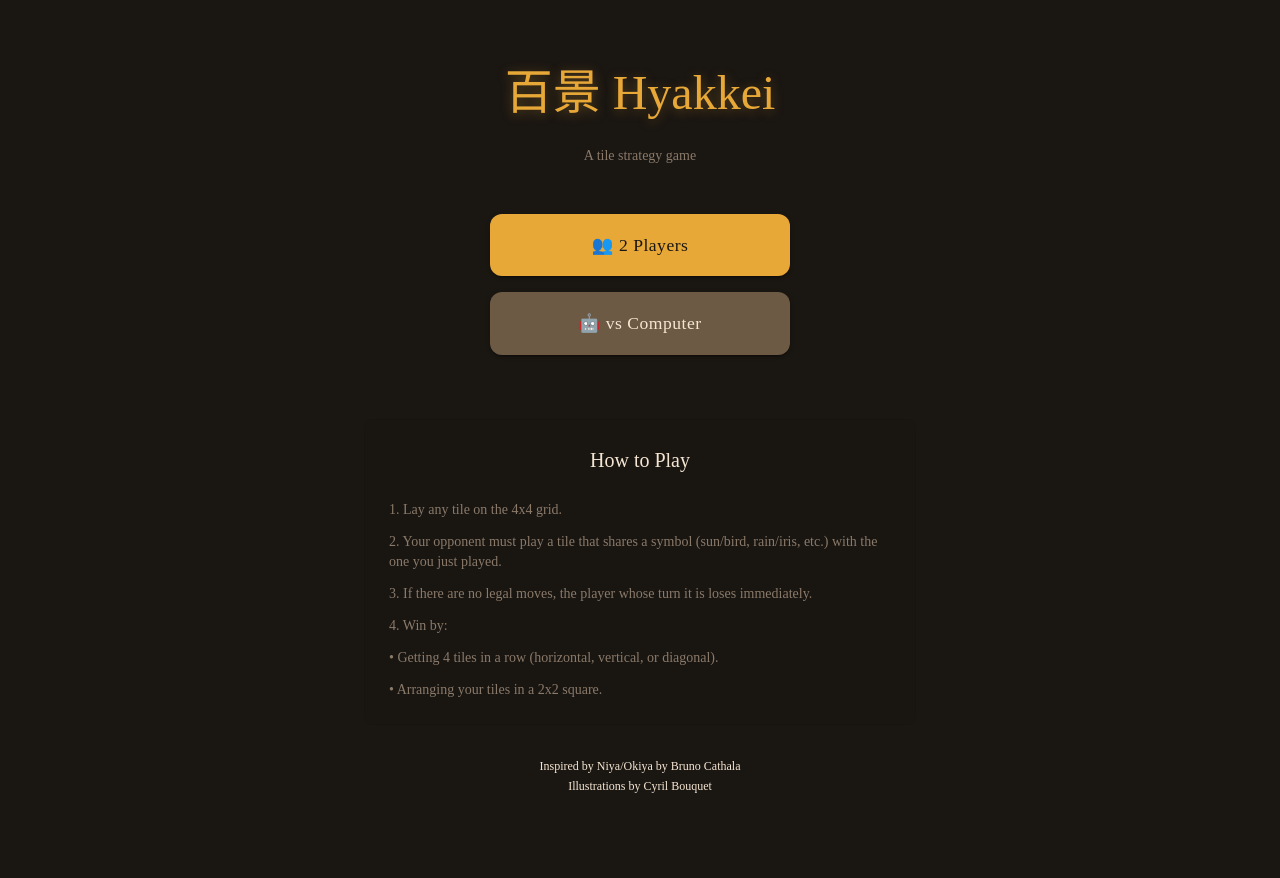
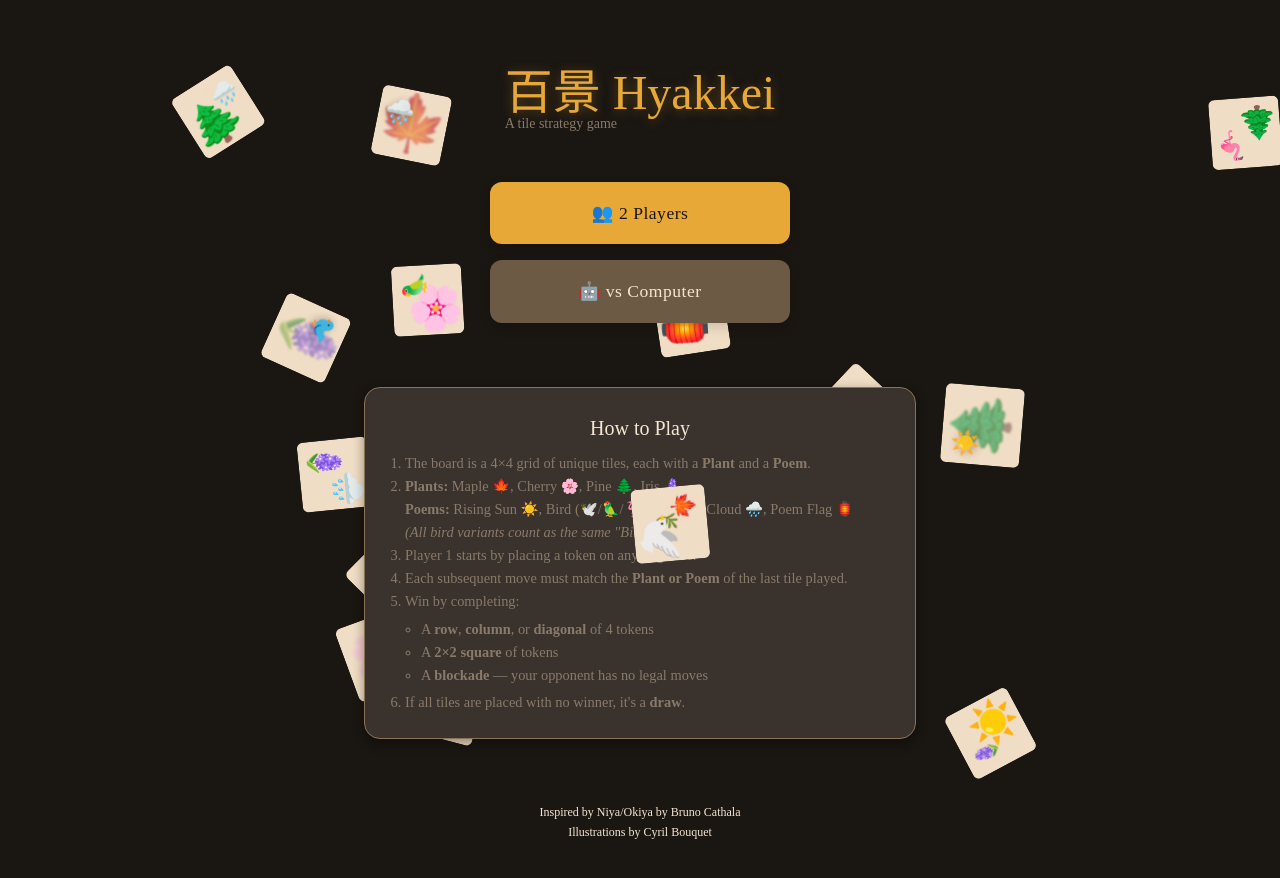
Before and after one commit to andHW/ukiyoe, a React (Vite) app in the folder web/: page / in a window 1280 px wide. Shown: the top 878 px of the page. Built offline with nearby package versions, Linux system fonts and the light colour scheme; a web font is replaced by a local one.

Commit message:
feat: Introduce falling tiles background animation and refactor game rules into a dedicated component.

```diff
--- /dev/null
+++ b/web/src/components/dialogs/RulesContent.tsx
@@ -0,0 +1,26 @@
+import Box from "@mui/material/Box";
+import { tokens } from "../../theme";
+
+export default function RulesContent() {
+  return (
+    <Box component="ol" sx={{ pl: 2, m: 0, color: tokens.colors.textMuted, fontSize: "0.9rem", lineHeight: 1.6 }}>
+      <li>The board is a 4×4 grid of unique tiles, each with a <strong>Plant</strong> and a <strong>Poem</strong>.</li>
+      <li>
+        <strong>Plants:</strong> Maple 🍁, Cherry 🌸, Pine 🌲, Iris 🪻<br />
+        <strong>Poems:</strong> Rising Sun ☀️, Bird (🕊️/🦜/🦩/🐦), Rain Cloud 🌧️, Poem Flag 🏮<br />
+        <em>(All bird variants count as the same "Bird" element)</em>
+      </li>
+      <li>Player 1 starts by placing a token on any <strong>edge tile</strong>.</li>
+      <li>Each subsequent move must match the <strong>Plant or Poem</strong> of the last tile played.</li>
+      <li>
+        Win by completing:
+        <Box component="ul" sx={{ pl: 2, my: 0.5 }}>
+          <li>A <strong>row</strong>, <strong>column</strong>, or <strong>diagonal</strong> of 4 tokens</li>
+          <li>A <strong>2×2 square</strong> of tokens</li>
+          <li>A <strong>blockade</strong> — your opponent has no legal moves</li>
+        </Box>
+      </li>
+      <li>If all tiles are placed with no winner, it's a <strong>draw</strong>.</li>
+    </Box>
+  );
+}
--- a/web/src/components/dialogs/RulesPanel.tsx
+++ b/web/src/components/dialogs/RulesPanel.tsx
@@ -1,12 +1,11 @@
-// Rules panel — collapsible how-to-play
 import { styled } from "@mui/material/styles";
 import Button from "@mui/material/Button";
 import Collapse from "@mui/material/Collapse";
 import Typography from "@mui/material/Typography";
-import Box from "@mui/material/Box";
 import ExpandMoreIcon from "@mui/icons-material/ExpandMore";
 import ExpandLessIcon from "@mui/icons-material/ExpandLess";
 import { tokens } from "../../theme";
+import RulesContent from "./RulesContent";
 
 const Panel = styled("div")({
   background: tokens.colors.bgCard,
@@ -48,25 +47,7 @@ export default function RulesPanel({ open, onToggle }: RulesPanelProps) {
           <Typography variant="h6" sx={{ fontFamily: tokens.fonts.display, color: tokens.colors.textPrimary, mb: 1 }}>
             Rules
           </Typography>
-          <Box component="ol" sx={{ pl: 2, m: 0, color: tokens.colors.textSecondary, fontSize: "0.9rem", lineHeight: 1.6 }}>
-            <li>The board is a 4×4 grid of unique tiles, each with a <strong>Plant</strong> and a <strong>Poem</strong>.</li>
-            <li>
-              <strong>Plants:</strong> Maple 🍁, Cherry 🌸, Pine 🌲, Iris 🪻<br />
-              <strong>Poems:</strong> Rising Sun ☀️, Bird (🕊️/🦜/🦩/🐦), Rain Cloud 🌧️, Poem Flag 🏮<br />
-              <em>(All bird variants count as the same "Bird" element)</em>
-            </li>
-            <li>Player 1 starts by placing a token on any <strong>edge tile</strong>.</li>
-            <li>Each subsequent move must match the <strong>Plant or Poem</strong> of the last tile played.</li>
-            <li>
-              Win by completing:
-              <Box component="ul" sx={{ pl: 2, my: 0.5 }}>
-                <li>A <strong>row</strong>, <strong>column</strong>, or <strong>diagonal</strong> of 4 tokens</li>
-                <li>A <strong>2×2 square</strong> of tokens</li>
-                <li>A <strong>blockade</strong> — your opponent has no legal moves</li>
-              </Box>
-            </li>
-            <li>If all tiles are placed with no winner, it's a <strong>draw</strong>.</li>
-          </Box>
+          <RulesContent />
         </Panel>
       </Collapse>
     </>
--- a/web/src/components/game/BoardTile.tsx
+++ b/web/src/components/game/BoardTile.tsx
@@ -115,39 +115,46 @@ const legalHighlightSx = {
 
 interface BoardTileProps {
   tile: Tile;
-  index: number;
-  isTaken: boolean;
-  isP1: boolean;
-  isP2: boolean;
-  isWin: boolean;
-  isLegalHinted: boolean; // legal + hints enabled
-  isLegalHidden: boolean; // legal + hints disabled
-  canInteract: boolean;
-  overlapping: boolean;
-  noBlur: boolean;
-  simpleBirds: boolean;
-  playerEmoji: { p1: string; p2: string };
-  onClick: (index: number) => void;
+  index?: number;
+  isTaken?: boolean;
+  isP1?: boolean;
+  isP2?: boolean;
+  isWin?: boolean;
+  isLegalHinted?: boolean; // legal + hints enabled
+  isLegalHidden?: boolean; // legal + hints disabled
+  canInteract?: boolean;
+  overlapping?: boolean;
+  noBlur?: boolean;
+  simpleBirds?: boolean;
+  playerEmoji?: { p1: string; p2: string };
+  onClick?: (index: number) => void;
+  // New prop to force a specific variant style (for falling tiles)
+  forceVariant?: string;
+  style?: React.CSSProperties;
 }
 
 export default function BoardTile({
   tile,
-  index,
-  isTaken,
-  isP1,
-  isP2,
-  isWin,
-  isLegalHinted,
-  canInteract,
-  overlapping,
-  noBlur,
-  simpleBirds,
-  playerEmoji,
+  index = 0,
+  isTaken = false,
+  isP1 = false,
+  isP2 = false,
+  isWin = false,
+  isLegalHinted = false,
+  canInteract = false,
+  overlapping = true,
+  noBlur = false,
+  simpleBirds = false,
+  playerEmoji = { p1: "🔴", p2: "⚫" },
   onClick,
+  forceVariant,
+  style,
 }: BoardTileProps) {
-  const clickable = canInteract && (isLegalHinted || !isTaken);
-  const variant = overlapping ? getTileVariant(tile.plant, tile.poem) : null;
-  const vStyles = variant ? variantStyles[variant] : null;
+  const clickable = canInteract && (isLegalHinted || !isTaken) && !!onClick;
+
+  // Use forced variant if provided, otherwise calculate based on overlapping logic
+  const variantKey = forceVariant || (overlapping ? getTileVariant(tile.plant, tile.poem) : null);
+  const vStyles = variantKey ? variantStyles[variantKey] : null;
 
   const noBlurFilter = { filter: "none" };
   const plantStyle: React.CSSProperties = {
@@ -169,7 +176,8 @@ export default function BoardTile({
   return (
     <TileRoot
       clickable={clickable}
-      onClick={() => clickable && onClick(index)}
+      onClick={() => clickable && onClick?.(index)}
+      style={style}
       sx={{
         ...(isTaken && { cursor: "default" }),
         ...(isWin && winCellSx),
--- /dev/null
+++ b/web/src/components/home/FallingTiles.tsx
@@ -0,0 +1,155 @@
+import { useState } from "react";
+import Box from "@mui/material/Box";
+import { keyframes } from "@mui/material/styles";
+import { Plant, Poem } from "../../engine/types";
+import { getTileVariant } from "../../utils/tileVariant";
+import BoardTile from "../game/BoardTile";
+
+// Generate the full deck of 16 unique tiles
+const UNIQUE_TILES = Object.values(Plant).flatMap((plant) =>
+  Object.values(Poem).map((poem) => ({ plant, poem }))
+);
+
+const fallAnimation = keyframes`
+  0% { transform: translateY(-20vh) rotate(var(--start-rot)); opacity: 0; }
+  10% { opacity: 0.9; }
+  90% { opacity: 0.9; }
+  100% { transform: translateY(120vh) rotate(var(--end-rot)); opacity: 0; }
+`;
+
+interface TileProps {
+  id: number;
+  data: { plant: Plant; poem: Poem };
+  left: number; // 0-100%
+  size: number; // rem
+  duration: number; // s
+  delay: number; // s
+  zIndex: number;
+  rotationStart: number; // deg
+  rotationEnd: number; // deg
+  staticTop?: number; // 0-100% for static mode
+  variant: string; // Pre-calculated variant
+  generation: number; // Increment to force remount
+}
+
+const Z_INDICES = [5, 15, 25, 35, 45]; // Interleaved with UI (10, 20, 30, 40, 50)
+
+function shuffle<T>(array: T[]): T[] {
+  const newArray = [...array];
+  for (let i = newArray.length - 1; i > 0; i--) {
+    const j = Math.floor(Math.random() * (i + 1));
+    [newArray[i], newArray[j]] = [newArray[j], newArray[i]];
+  }
+  return newArray;
+}
+
+function randomizeTile(id: number, data: { plant: Plant; poem: Poem }, isStatic: boolean, generation: number): TileProps {
+  const rotationStart = Math.random() * 360;
+  // Rotate between 180 and 720 degrees during fall, randomized direction
+  const rotationDist = (180 + Math.random() * 540) * (Math.random() > 0.5 ? 1 : -1);
+
+  return {
+    id,
+    data,
+    left: Math.random() * 90 + 5,
+    size: 3 + Math.random() * 2, // 3rem - 5rem
+    duration: 15 + Math.random() * 15, // 15s - 30s
+    // Only use delay for first generation to stagger starts.
+    // Subsequent generations start immediately (delay 0) since strict sequencing doesn't matter as much,
+    // or we can add small delay to prevent instant reappear.
+    delay: generation === 0 ? -Math.random() * 20 : 0,
+    zIndex: Z_INDICES[Math.floor(Math.random() * Z_INDICES.length)],
+    rotationStart,
+    rotationEnd: rotationStart + rotationDist,
+    staticTop: isStatic ? Math.random() * 100 : undefined,
+    variant: getTileVariant(data.plant, data.poem),
+    generation,
+  };
+}
+
+function generateInitialTiles(isStatic: boolean): TileProps[] {
+  const shuffledDeck = shuffle(UNIQUE_TILES);
+  return shuffledDeck.map((tileData, i) => randomizeTile(i, tileData, isStatic, 0));
+}
+
+interface FallingTilesProps {
+  enabled: boolean; // Now treated as "playing" vs "paused"
+}
+
+export default function FallingTiles({ enabled }: FallingTilesProps) {
+  const [isLowEnd] = useState(() => {
+    // Detect low-end device or reduced motion preference
+    if (typeof window === 'undefined') return false;
+    const mediaQuery = window.matchMedia("(prefers-reduced-motion: reduce)");
+    const concurrency = navigator.hardwareConcurrency || 4;
+    return concurrency < 4 || mediaQuery.matches;
+  });
+
+  const [tiles, setTiles] = useState(() => generateInitialTiles(isLowEnd));
+
+  const handleAnimationEnd = (id: number) => {
+    setTiles((prevTiles) =>
+      prevTiles.map((tile) =>
+        tile.id === id
+          ? randomizeTile(tile.id, tile.data, isLowEnd, tile.generation + 1)
+          : tile
+      )
+    );
+  };
+
+  return (
+    <Box
+      sx={{
+        position: "absolute",
+        top: 0,
+        left: 0,
+        width: "100%",
+        height: "100%",
+        pointerEvents: "none",
+        overflow: "hidden",
+        // zIndex is intentionally left "auto" so children can interleave with parent's other children
+      }}
+      aria-hidden="true"
+    >
+      {tiles.map((tile) => (
+        <Box
+          key={`${tile.id}-${tile.generation}`}
+          onAnimationEnd={() => handleAnimationEnd(tile.id)}
+          sx={{
+            position: "absolute",
+            left: `${tile.left}%`,
+            width: `${tile.size}rem`,
+            height: `${tile.size}rem`,
+            zIndex: tile.zIndex,
+            userSelect: "none",
+            // Pass CSS variables for keyframes
+            "--start-rot": `${tile.rotationStart}deg`,
+            "--end-rot": `${tile.rotationEnd}deg`,
+            ...(isLowEnd
+              ? {
+                  // Static Mode
+                  top: `${tile.staticTop}%`,
+                  transform: `rotate(${tile.rotationStart}deg)`,
+                }
+              : {
+                  // Animated Mode
+                  // Removed 'infinite', handled by state update onAnimationEnd
+                  animation: `${fallAnimation} ${tile.duration}s linear`,
+                  animationDelay: `${tile.delay}s`,
+                  animationPlayState: enabled ? "running" : "paused",
+                  // Initial placement off-screen
+                  top: -150,
+                }),
+          }}
+        >
+          <BoardTile
+            tile={tile.data}
+            overlapping={true}
+            forceVariant={tile.variant}
+            canInteract={false}
+          />
+        </Box>
+      ))}
+    </Box>
+  );
+}
--- a/web/src/components/home/HomePage.tsx
+++ b/web/src/components/home/HomePage.tsx
@@ -9,21 +9,14 @@ import Container from "@mui/material/Container";
 import AppHeader from "../layout/AppHeader";
 import AppFooter from "../layout/AppFooter";
 import SideSelectionDialog from "../dialogs/SideSelectionDialog";
+import FallingTiles from "./FallingTiles";
+import RulesContent from "../dialogs/RulesContent";
 import { tokens } from "../../theme";
-
-// Rules text content for the home page
-const RULES_TEXT = [
-  "1. Lay any tile on the 4x4 grid.",
-  "2. Your opponent must play a tile that shares a symbol (sun/bird, rain/iris, etc.) with the one you just played.",
-  "3. If there are no legal moves, the player whose turn it is loses immediately.",
-  "4. Win by:",
-  "   • Getting 4 tiles in a row (horizontal, vertical, or diagonal).",
-  "   • Arranging your tiles in a 2x2 square.",
-];
 
 export default function HomePage() {
   const navigate = useNavigate();
   const [showSideDialog, setShowSideDialog] = useState(false);
+  const [enableEffects, setEnableEffects] = useState(true);
 
   const handleStartGame = (mode: "local" | "vs-ai") => {
     if (mode === "vs-ai") {
@@ -40,13 +33,43 @@ export default function HomePage() {
     setShowSideDialog(false);
   };
 
+  /*
+    Z-Index Layering Strategy for FallingTiles:
+    -------------------------------------------
+    The FallingTiles component uses absolute positioning with no z-index on its container to allow
+    individual tiles to interleave with the HomePage UI elements. This creates a depth effect where
+    some tiles fall behind buttons/text and others fall in front.
+
+    0-5:   Base background
+    5:     Falling Tiles (Layer 1) - Behind Title
+    10:    AppHeader (Title)
+    15:    Falling Tiles (Layer 2) - Between Title and Buttons
+    20:    "2 Players" Button
+    25:    Falling Tiles (Layer 3) - Between Buttons
+    30:    "vs Computer" Button
+    35:    Falling Tiles (Layer 4) - Between Button and Rules
+    40:    Rules Section
+    45:    Falling Tiles (Layer 5) - In front of Rules
+    50:    AppFooter
+  */
+
   return (
     <Container maxWidth="sm" sx={{ display: "flex", flexDirection: "column", minHeight: "100vh", alignItems: "center", py: 4 }}>
+      <FallingTiles enabled={enableEffects} />
+
       <Box sx={{ flex: 1, display: "flex", flexDirection: "column", alignItems: "center", width: "100%", gap: 4 }}>
+        <Box
+          onClick={() => setEnableEffects(prev => !prev)}
+          sx={{ cursor: "pointer", position: "relative", zIndex: 10, userSelect: "none" }}
+          title={enableEffects ? "Disable falling tiles" : "Enable falling tiles"}
+        >
           <AppHeader />
+        </Box>
 
         <Stack spacing={2} sx={{ width: "100%", maxWidth: 300 }}>
+          <Box sx={{ position: "relative", zIndex: 20 }}>
             <Button
+              fullWidth
               variant="contained"
               size="large"
               onClick={() => handleStartGame("local")}
@@ -56,11 +79,16 @@ export default function HomePage() {
                 backgroundColor: tokens.colors.accentAmber,
                 color: tokens.colors.bgPrimary,
                 "&:hover": { backgroundColor: "#d49730" },
+                boxShadow: "0 4px 12px rgba(0,0,0,0.15)",
               }}
             >
               👥 2 Players
             </Button>
+          </Box>
+
+          <Box sx={{ position: "relative", zIndex: 30 }}>
             <Button
+              fullWidth
               variant="contained"
               size="large"
               onClick={() => handleStartGame("vs-ai")}
@@ -70,27 +98,35 @@ export default function HomePage() {
                 backgroundColor: tokens.colors.bgBoardDark,
                 color: tokens.colors.textPrimary,
                 "&:hover": { backgroundColor: tokens.colors.textMuted },
+                boxShadow: "0 4px 12px rgba(0,0,0,0.15)",
               }}
             >
               🤖 vs Computer
             </Button>
+          </Box>
         </Stack>
 
-        <Box sx={{ mt: 4, width: "100%", p: 3, borderRadius: 2, bgcolor: "rgba(0,0,0,0.03)", border: "1px solid rgba(0,0,0,0.05)" }}>
-          <Typography variant="h6" gutterBottom sx={{ color: tokens.colors.textPrimary, textAlign: "center", mb: 3 }}>
+        <Box sx={{
+          mt: 4,
+          width: "100%",
+          p: 3,
+          borderRadius: tokens.radii.lg,
+          bgcolor: tokens.colors.bgCard,
+          border: `1px solid ${tokens.colors.bgBoard}`,
+          boxShadow: tokens.shadows.md,
+          position: "relative",
+          zIndex: 40
+        }}>
+          <Typography variant="h6" sx={{ fontFamily: tokens.fonts.display, color: tokens.colors.textPrimary, mb: 1, textAlign: "center" }}>
             How to Play
           </Typography>
-          <Stack spacing={1.5}>
-            {RULES_TEXT.map((rule, index) => (
-              <Typography key={index} variant="body2" sx={{ color: tokens.colors.textMuted }}>
-                {rule}
-              </Typography>
-            ))}
-          </Stack>
+          <RulesContent />
         </Box>
       </Box>
 
+      <Box sx={{ position: "relative", zIndex: 50, mt: 4 }}>
         <AppFooter />
+      </Box>
 
       <SideSelectionDialog
         open={showSideDialog}
```
Lines whose indentation alone changed are shown as unchanged.
